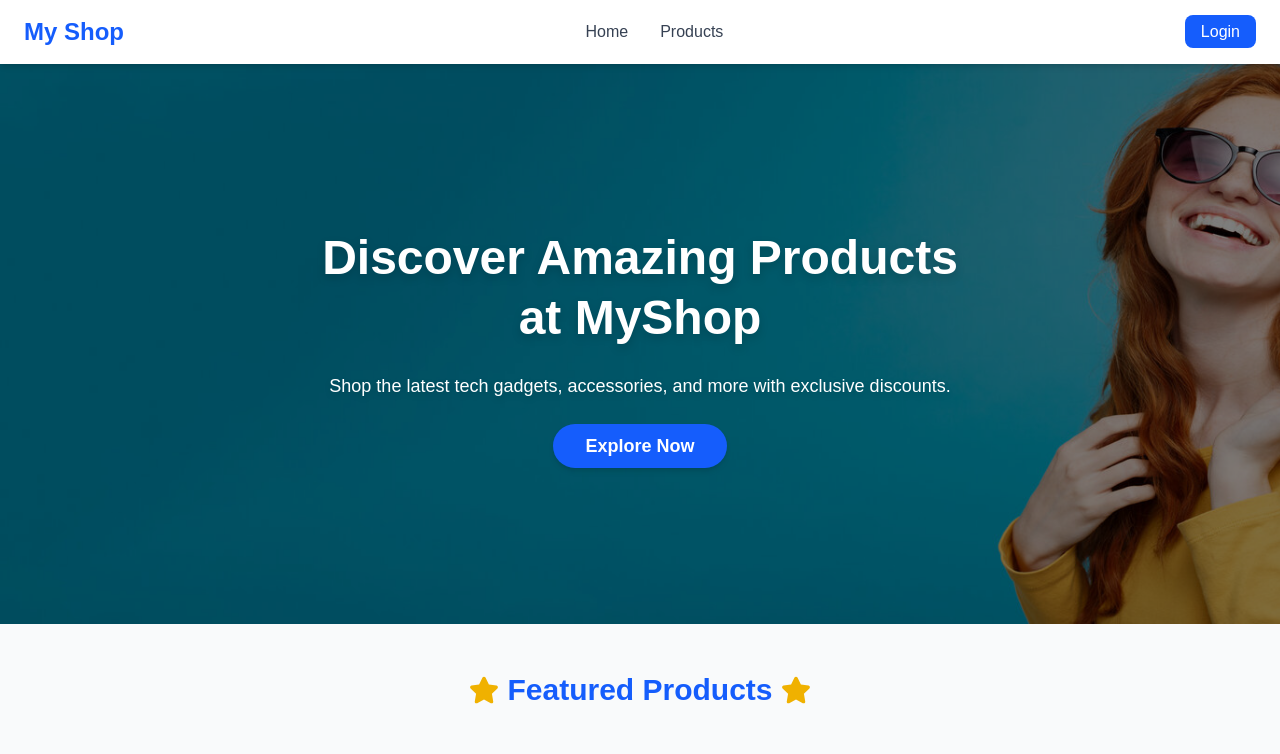
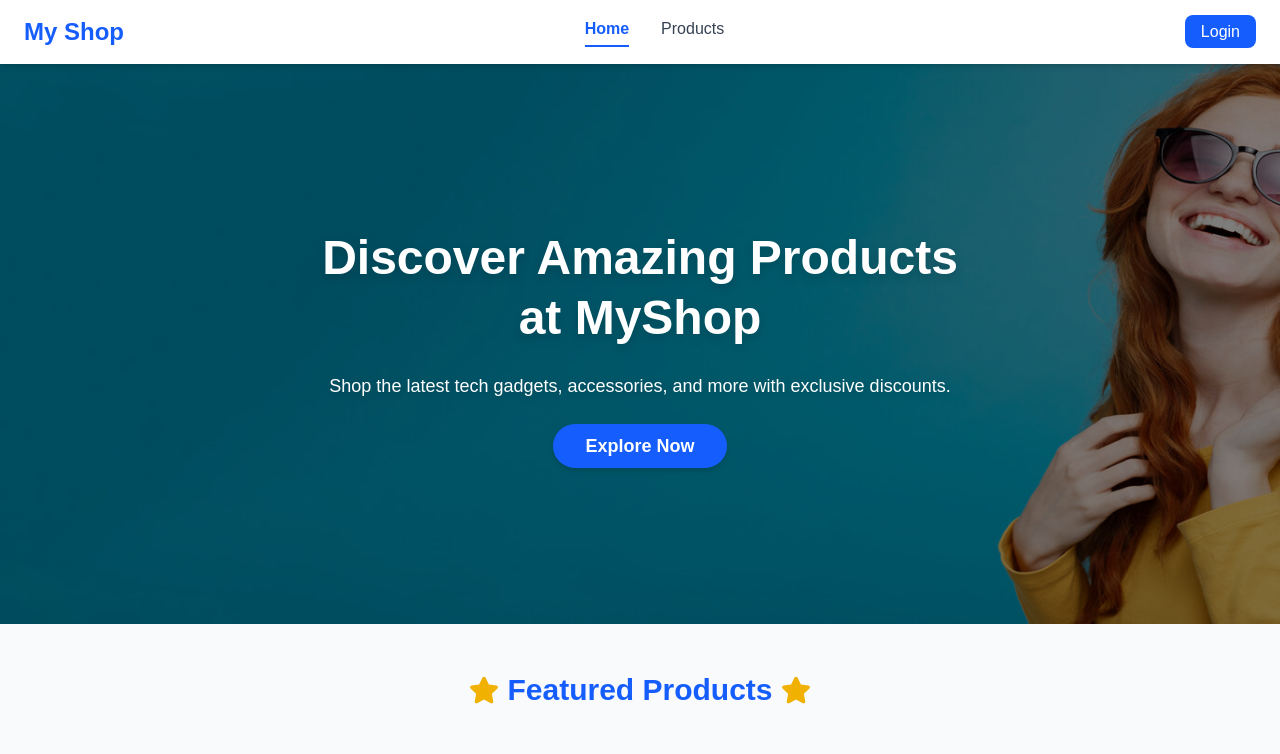
Before and after one commit to Bijoydas2/simple-nextjs-project, a Next.js app: page / in a window 1280 px wide. Shown: the top 754 px of the page. Built offline with nearby package versions, Linux system fonts and the light colour scheme; no server answers; grey boxes are pictures that could not be loaded.

Commit message:
add google  Oauth login with NextAuth

```diff
--- a/package.json
+++ b/package.json
@@ -10,9 +10,11 @@
   },
   "dependencies": {
     "next": "15.5.0",
+    "next-auth": "^4.24.11",
     "react": "19.1.0",
     "react-dom": "19.1.0",
-    "react-icons": "^5.5.0"
+    "react-icons": "^5.5.0",
+    "react-toastify": "^11.0.5"
   },
   "devDependencies": {
     "@eslint/eslintrc": "^3",
--- /dev/null
+++ b/src/Providers/NextAuthSessionProvider.js
@@ -0,0 +1,12 @@
+"use client"; // required because SessionProvider is client-side
+
+import { SessionProvider } from "next-auth/react";
+
+export default function NextAuthSessionProvider({ children, session }) {
+  return (
+
+   <SessionProvider session={session}>
+    {children}
+    </SessionProvider>
+  );
+}
--- /dev/null
+++ b/src/app/api/auth/[...nextauth]/route.js
@@ -0,0 +1,14 @@
+import NextAuth from "next-auth";
+import GoogleProvider from "next-auth/providers/google";
+
+const handler = NextAuth({
+  providers: [
+    GoogleProvider({
+      clientId: process.env.GOOGLE_CLIENT_ID,
+      clientSecret: process.env.GOOGLE_CLIENT_SECRET,
+    }),
+  ],
+  secret: process.env.NEXTAUTH_SECRET,
+});
+
+export { handler as GET, handler as POST };
--- a/src/app/components/Navbar.jsx
+++ b/src/app/components/Navbar.jsx
@@ -1,6 +1,24 @@
+"use client";
+
 import Link from "next/link";
+import { usePathname } from "next/navigation";
+import { useSession, signOut } from "next-auth/react";
+import { toast } from "react-toastify";
 
 export default function Navbar() {
+  const pathname = usePathname();
+  const { data: session } = useSession();
+
+  const linkClass = (path) =>
+    pathname === path
+      ? "text-blue-600 font-semibold border-b-2 border-blue-600 pb-1"
+      : "text-gray-700 hover:text-blue-600";
+
+  const handleLogout = async () => {
+    await signOut({ redirect: false }); // redirect বন্ধ রাখব
+    toast.success("You have logged out successfully!");
+  };
+
   return (
     <nav className="bg-white shadow-md sticky top-0 z-50">
       <div className="max-w-7xl mx-auto px-6 py-4 flex items-center justify-between">
@@ -9,22 +27,33 @@ export default function Navbar() {
 
         {/* Centered links */}
         <div className="flex-1 flex justify-center space-x-8">
-          <Link href="/" className="text-gray-700 hover:text-blue-600 font-medium">
+          <Link href="/" className={linkClass("/")}>
             Home
           </Link>
-          <Link href="/products" className="text-gray-700 hover:text-blue-600 font-medium">
+          <Link href="/products" className={linkClass("/products")}>
             Products
           </Link>
         </div>
 
-        {/* Right side login button */}
+        {/* Right side login/logout button */}
         <div>
-          <Link
-            href="/login"
-            className="bg-blue-600 text-white px-4 py-2 rounded-lg hover:bg-blue-700 transition"
-          >
-            Login
-          </Link>
+          {session ? (
+            <button
+              onClick={handleLogout}
+              className="bg-red-600 text-white px-4 py-2 rounded-lg hover:bg-red-700 transition"
+            >
+              Logout
+            </button>
+          ) : (
+            <Link
+              href="/login"
+              className={`bg-blue-600 text-white px-4 py-2 rounded-lg hover:bg-blue-700 transition ${
+                pathname === "/login" ? "ring-2 ring-blue-400" : ""
+              }`}
+            >
+              Login
+            </Link>
+          )}
         </div>
       </div>
     </nav>
--- a/src/app/layout.js
+++ b/src/app/layout.js
@@ -2,6 +2,8 @@ import { Geist, Geist_Mono } from "next/font/google";
 import "./globals.css";
 import Navbar from "./components/Navbar";
 import Footer from "./components/Footer";
+import NextAuthSessionProvider from "@/Providers/NextAuthSessionProvider";
+import { ToastContainer } from "react-toastify";
 
 export const metadata = {
   title: "My Shop",
@@ -12,11 +14,16 @@ export const metadata = {
 export default function RootLayout({ children }) {
   return (
     <html lang="en">
-      <body className="min-h-screen flex flex-col">
+      <NextAuthSessionProvider>
+        <body className="min-h-screen flex flex-col">
         <Navbar />
-        <main className="flex-grow">{children}</main>
+        <main className="flex-grow">
+          {children}
+           <ToastContainer position="top-center" autoClose={3000} />
+          </main>
         <Footer />
       </body>
+      </NextAuthSessionProvider>
     </html>
   );
 }
--- a/src/app/login/page.jsx
+++ b/src/app/login/page.jsx
@@ -0,0 +1,32 @@
+"use client";
+import { signIn, useSession } from "next-auth/react";
+import { useRouter } from "next/navigation";
+import { useEffect } from "react";
+import { toast } from "react-toastify";
+
+export default function Login() {
+  const { data: session } = useSession();
+  const router = useRouter();
+
+  useEffect(() => {
+    if (session) {
+      toast.success("Login successful!");
+      router.push("/products");
+    }
+  }, [session, router]);
+
+  return (
+    <div className="flex items-center justify-center min-h-screen bg-gray-50 px-4">
+      <div className="bg-white p-10 rounded-3xl shadow-2xl max-w-md w-full text-center">
+        <h1 className="text-3xl font-bold mb-6">Login to My Shop</h1>
+
+        <button
+          onClick={() => signIn("google")}
+          className="w-full bg-red-500 text-white py-3 rounded-xl mb-4 hover:bg-red-600 transition"
+        >
+          Sign in with Google
+        </button>
+      </div>
+    </div>
+  );
+}
```
Also changed, not shown: 1 other file (tests, documents, lock files or other folders).
